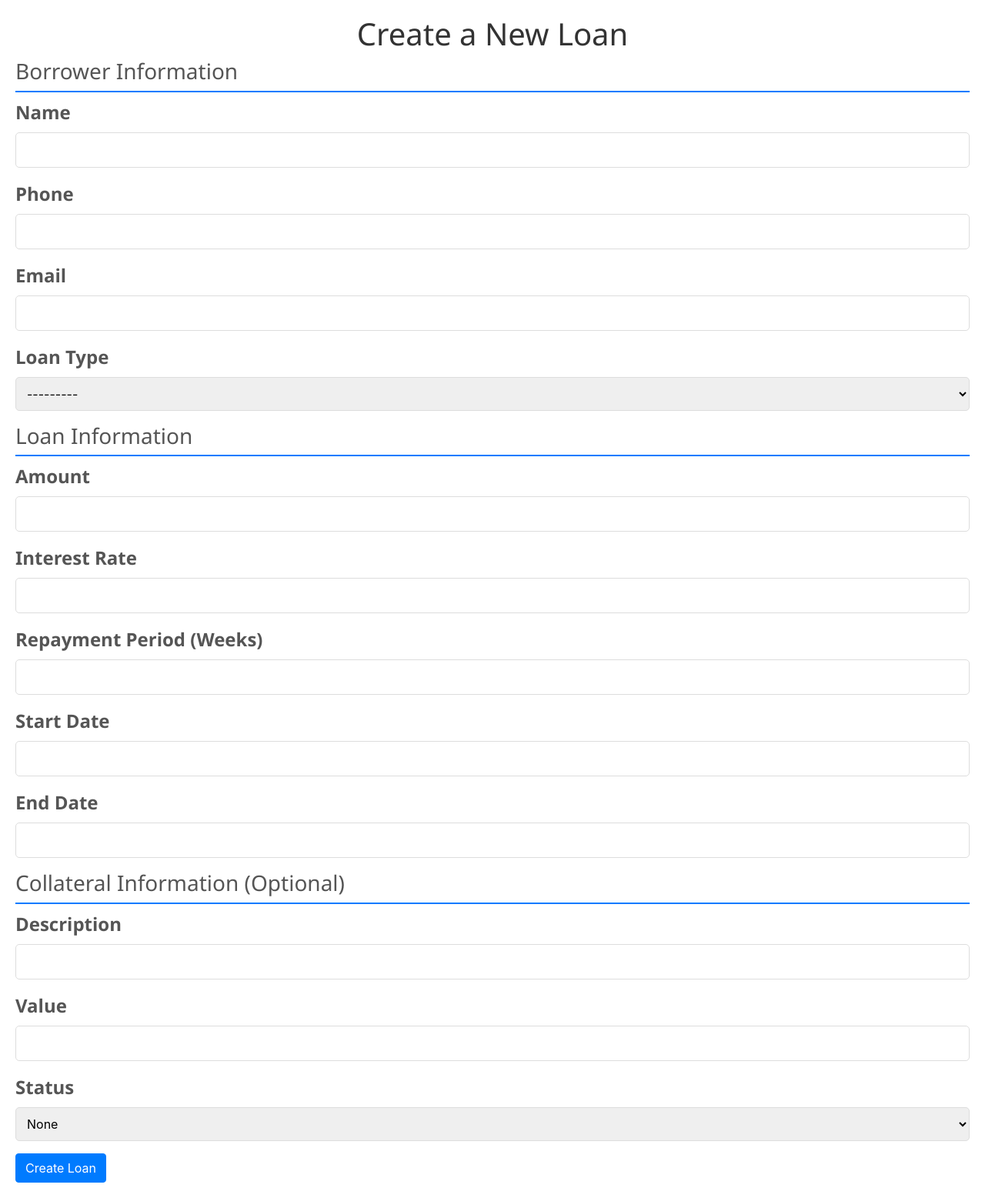
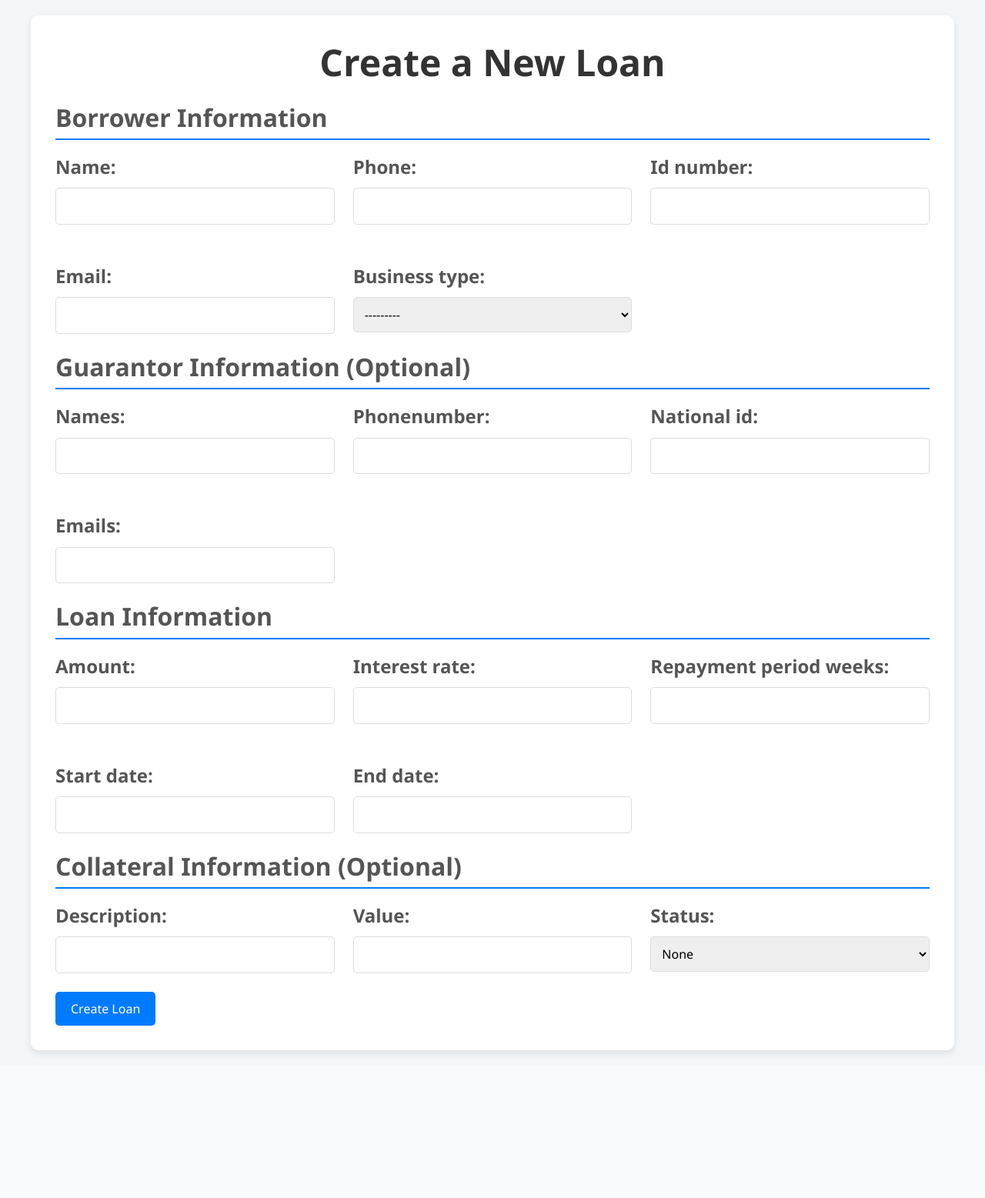
Before and after one commit to pappi02/Quicklend, a Django app: page /create/ in a window 1280 px wide. Shown: the whole page at 77% size. After the commit the page ends 1372 px from the top, so only its background shows below. Run offline with Django 5.2, Linux system fonts and the light colour scheme; a user stored in the database is signed in; some libraries are stand-ins or nearby versions.

Commit message:
Update create_loan.html

```diff
--- a/templates/create_loan.html
+++ b/templates/create_loan.html
@@ -1,3 +1,4 @@
+{% load static %}
 {% load form_filters %}
 
 <!DOCTYPE html>
@@ -6,182 +7,95 @@
     <meta charset="UTF-8">
     <meta name="viewport" content="width=device-width, initial-scale=1.0">
     <title>Create Loan</title>
+    <link href="https://stackpath.bootstrapcdn.com/bootstrap/4.5.2/css/bootstrap.min.css" rel="stylesheet">
     {% load static %}
     <link rel="stylesheet" href="{% static 'css/styles.css' %}">
-    <link href="https://stackpath.bootstrapcdn.com/bootstrap/4.5.2/css/bootstrap.min.css" rel="stylesheet">
 </head>
 <body>
-    <div class="containercraete">
+    <div class="container-create">
         <h1>Create a New Loan</h1>
 
-        <!-- Display success or error messages -->
         {% if messages %}
-            <div class="alert alert-success">
+            <div class="alert alert-{% if messages.tags %}{{ messages.tags }}{% else %}info{% endif %}">
                 {% for message in messages %}
                     <p>{{ message }}</p>
                 {% endfor %}
             </div>
         {% endif %}
 
-        <!-- Loan Form -->
-        <form method="POST">
+        <form method="POST" class="loan-form">
             {% csrf_token %}
 
-            <!-- Display form errors if any -->
-            {% if messages %}
+            <h3>Borrower Information</h3>
+            <div class="form-column">
+                {% for field in borrower_form %}
+                    <div class="form-group">
+                        {{ field.label_tag }}
+                        {{ field }}
+                        {% if field.errors %}
                             <div class="alert alert-danger">
-                    {% for message in messages %}
-                        <p>{{ message }}</p>
-                    {% endfor %}
-                </div>
-            {% endif %}
-
-            <h3>Borrower Information</h3>
-            <div class="form-group">
-                <label for="id_name">Name</label>
-                {{ borrower_form.name }}
-                {% if borrower_form.name.errors %}
-                    <div class="alert alert-danger">
-                        {% for error in borrower_form.name.errors %}
+                                {% for error in field.errors %}
                                     <p>{{ error }}</p>
                                 {% endfor %}
                             </div>
                         {% endif %}
                     </div>
+                {% endfor %}
+            </div>
 
+
+            <h3>Guarantor Information (Optional)</h3>
+<div class="form-column">
+    {% for field in guarantor_form %}
         <div class="form-group">
-                <label for="id_phone">Phone</label>
-                {{ borrower_form.phone }}
-                {% if borrower_form.phone.errors %}
+            {{ field.label_tag }}
+            {{ field }}
+            {% if field.errors %}
                 <div class="alert alert-danger">
-                        {% for error in borrower_form.phone.errors %}
+                    {% for error in field.errors %}
                         <p>{{ error }}</p>
                     {% endfor %}
                 </div>
             {% endif %}
         </div>
+    {% endfor %}
+</div>
 
+
+            <h3>Loan Information</h3>
+            <div class="form-column">
+                {% for field in loan_form %}
                     <div class="form-group">
-                <label for="id_email">Email</label>
-                {{ borrower_form.email }}
-                {% if borrower_form.email.errors %}
+                        {{ field.label_tag }}
+                        {{ field }}
+                        {% if field.errors %}
                             <div class="alert alert-danger">
-                        {% for error in borrower_form.email.errors %}
+                                {% for error in field.errors %}
                                     <p>{{ error }}</p>
                                 {% endfor %}
                             </div>
                         {% endif %}
                     </div>
+                {% endfor %}
+            </div>
 
+            <h3>Collateral Information (Optional)</h3>
+            <div class="form-column">
+                {% for field in collateral_form %}
                     <div class="form-group">
-                <label for="id_business_type">Loan Type</label>
-                {{ borrower_form.business_type }}
-                {% if borrower_form.business_type.errors %}
+                        {{ field.label_tag }}
+                        {{ field }}
+                        {% if field.errors %}
                             <div class="alert alert-danger">
-                        {% for error in borrower_form.business_type.errors %}
+                                {% for error in field.errors %}
                                     <p>{{ error }}</p>
                                 {% endfor %}
                             </div>
                         {% endif %}
                     </div>
-
-            <h3>Loan Information</h3>
-            <div class="form-group">
-                <label for="id_amount">Amount</label>
-                {{ loan_form.amount }}
-                {% if loan_form.amount.errors %}
-                    <div class="alert alert-danger">
-                        {% for error in loan_form.amount.errors %}
-                            <p>{{ error }}</p>
                 {% endfor %}
             </div>
-                {% endif %}
-            </div>
 
-            <div class="form-group">
-                <label for="id_interest_rate">Interest Rate</label>
-                {{ loan_form.interest_rate }}
-                {% if loan_form.interest_rate.errors %}
-                    <div class="alert alert-danger">
-                        {% for error in loan_form.interest_rate.errors %}
-                            <p>{{ error }}</p>
-                        {% endfor %}
-                    </div>
-                {% endif %}
-            </div>
-
-            <div class="form-group">
-                <label for="id_repayment_period_weeks">Repayment Period (Weeks)</label>
-                {{ loan_form.repayment_period_weeks }}
-                {% if loan_form.repayment_period_weeks.errors %}
-                    <div class="alert alert-danger">
-                        {% for error in loan_form.repayment_period_weeks.errors %}
-                            <p>{{ error }}</p>
-                        {% endfor %}
-                    </div>
-                {% endif %}
-            </div>
-
-            <div class="form-group">
-                <label for="id_start_date">Start Date</label>
-                {{ loan_form.start_date }}
-                {% if loan_form.start_date.errors %}
-                    <div class="alert alert-danger">
-                        {% for error in loan_form.start_date.errors %}
-                            <p>{{ error }}</p>
-                        {% endfor %}
-                    </div>
-                {% endif %}
-            </div>
-
-            <div class="form-group">
-                <label for="id_end_date">End Date</label>
-                {{ loan_form.end_date }}
-                {% if loan_form.end_date.errors %}
-                    <div class="alert alert-danger">
-                        {% for error in loan_form.end_date.errors %}
-                            <p>{{ error }}</p>
-                        {% endfor %}
-                    </div>
-                {% endif %}
-            </div>
-
-            <h3>Collateral Information (Optional)</h3>
-            <div class="form-group">
-                <label for="id_description">Description</label>
-                {{ collateral_form.description }}
-                {% if collateral_form.description.errors %}
-                    <div class="alert alert-danger">
-                        {% for error in collateral_form.description.errors %}
-                            <p>{{ error }}</p>
-                        {% endfor %}
-                    </div>
-                {% endif %}
-            </div>
-
-            <div class="form-group">
-                <label for="id_value">Value</label>
-                {{ collateral_form.value }}
-                {% if collateral_form.value.errors %}
-                    <div class="alert alert-danger">
-                        {% for error in collateral_form.value.errors %}
-                            <p>{{ error }}</p>
-                        {% endfor %}
-                    </div>
-                {% endif %}
-            </div>
-
-            <div class="form-group">
-                <label for="id_status">Status</label>
-                {{ collateral_form.status }}
-                {% if collateral_form.status.errors %}
-                    <div class="alert alert-danger">
-                        {% for error in collateral_form.status.errors %}
-                            <p>{{ error }}</p>
-                        {% endfor %}
-                    </div>
-                {% endif %}
-            </div>
 
             <button type="submit" class="btn btn-primary">Create Loan</button>
         </form>
```
Lines whose indentation alone changed are shown as unchanged.
